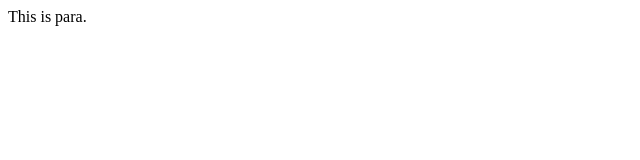
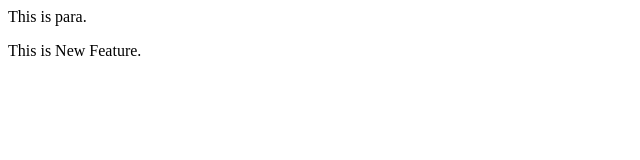
Before and after one commit to aniketshah3965/Local_Repo, a plain HTML site: page index.html in a window 1280 px wide. Shown: the whole page, without its empty margins (0-640 px from the left). Drawn offline with Linux system fonts and the light colour scheme.

Commit message:
Add New Feature

```diff
--- a/index.html
+++ b/index.html
@@ -1 +1,2 @@
 <p>This is para.</p>
+<p>This is New Feature.</p>
```
